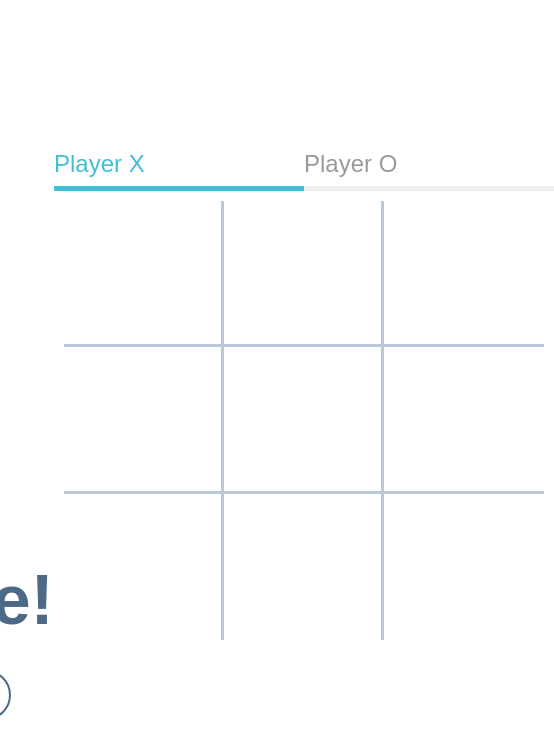
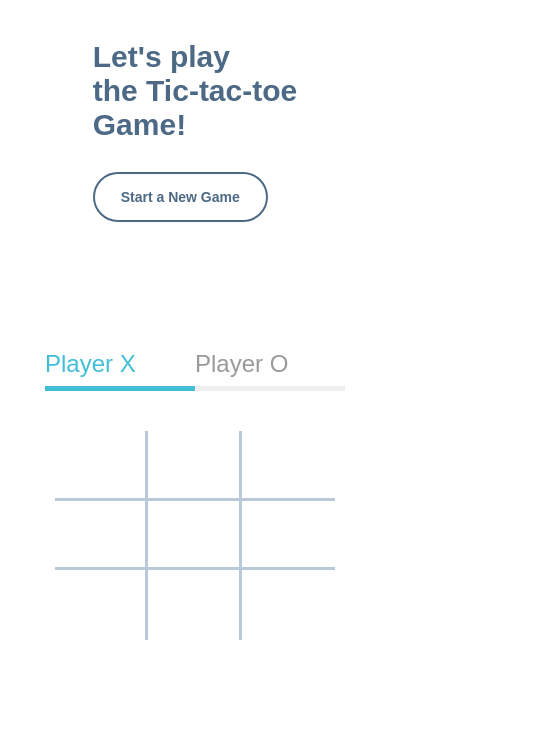
Before and after one commit to Oscar-Gallardo/tic-tac-toe, a plain HTML site: page index.html in a window 390 px wide. Shown: the whole page, 554 px wide, since content can reach past the window. Drawn offline with Linux system fonts and the light colour scheme.

Commit message:
added media queries to make the game responsive

```diff
--- a/css/style.css
+++ b/css/style.css
@@ -12,9 +12,13 @@ body {
     align-items: center;
     display: flex;
     height: 800px;
-    justify-content: center;
+    justify-content: space-between;
     margin: 0 auto;
     max-width: 1440px;
+    padding: 80px;
+}
+.title {
+    max-width: 500px;
 }
 .title h1 {
     font-size: 70px;
@@ -40,8 +44,8 @@ body {
 .game {
     display: flex;
     flex-direction: column;
+    height: 500px;
     width: 500px;
-    height: 500px;
 }
 .header {
     display: flex;
@@ -99,3 +103,47 @@ body {
 .grid-tile .o-type {
     color: #d7bafb;
 }
+
+@media only screen and (max-width: 1200px) {
+    .wrapper {
+        flex-direction: column;
+        padding: 40px;
+    }
+    .left-section {
+        margin-bottom: 50px;
+    }
+    .title h1 {
+        font-size: 50px;
+    }
+    .restart {
+        font-size: 14px;
+    }
+}
+@media only screen and (max-width: 650px) {
+    .wrapper {
+        flex-direction: column;
+        height: 690px;
+    }
+    .title h1 {
+        font-size: 30px;
+    }
+    .game {
+        height: 300px;
+        width: 300px;
+    }
+    .header {
+        margin-bottom: 30px;
+    }
+    .grid-tile {
+        font-size: 55px;
+    }
+    /* .left-section {
+        align-items: center;
+        display:flex;
+        margin-bottom: 50px;
+    }
+    .restart {
+        margin-top: 0;
+        margin-left: 80px;
+    } */
+}
```
